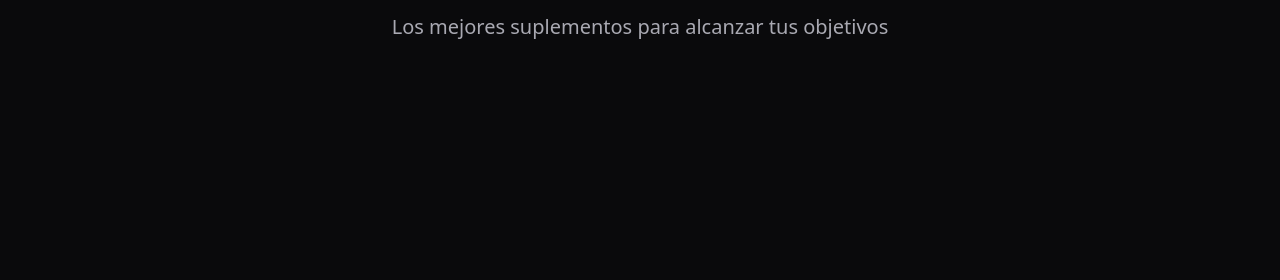
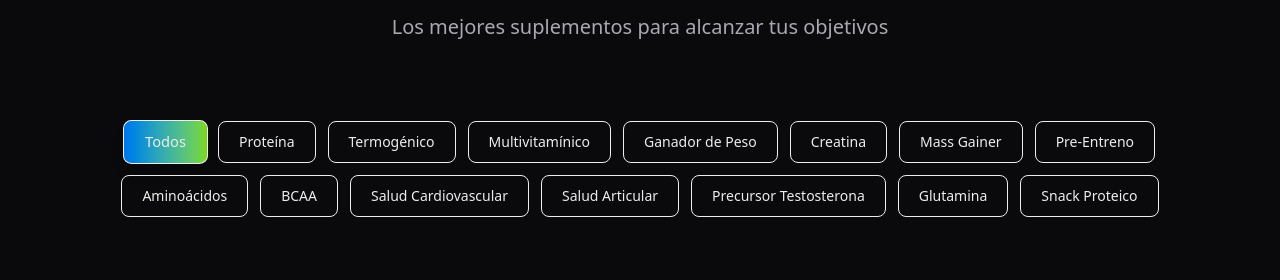
Before and after one commit to Cero1417p/caxasfit, a Next.js app: page / in a window 1280 px wide. Shown: the part 957-1237 px from the top of the page. Built offline with nearby package versions, Linux system fonts and the light colour scheme; grey boxes are pictures that could not be loaded.

Commit message:
feat(ProductCatalog): only chose one category

```diff
--- a/components/ProductCatalog.tsx
+++ b/components/ProductCatalog.tsx
@@ -3,7 +3,7 @@
 import { useState } from "react";
 import { products } from "@/config/products";
 import { ProductCard } from "./ProductCard";
-import { CategoryFilter } from "./CategoryFilter";
+import { CategoryFilter } from "./CategoryFilter2";
 
 export function ProductCatalog() {
   const [selectedCategories, setSelectedCategories] = useState<string[]>([]);
@@ -20,9 +20,13 @@
     if (category === "Todos") {
       setSelectedCategories([]);
     } else {
+      /* MULTIPLE CATEGORIA
       setSelectedCategories((prev) =>
         prev.includes(category) ? prev.filter((c) => c !== category) : [...prev, category]
       );
+      */
+     setSelectedCategories((prev) =>
+        prev.includes(category) ? [] : [category]);
     }
   };
 
```
